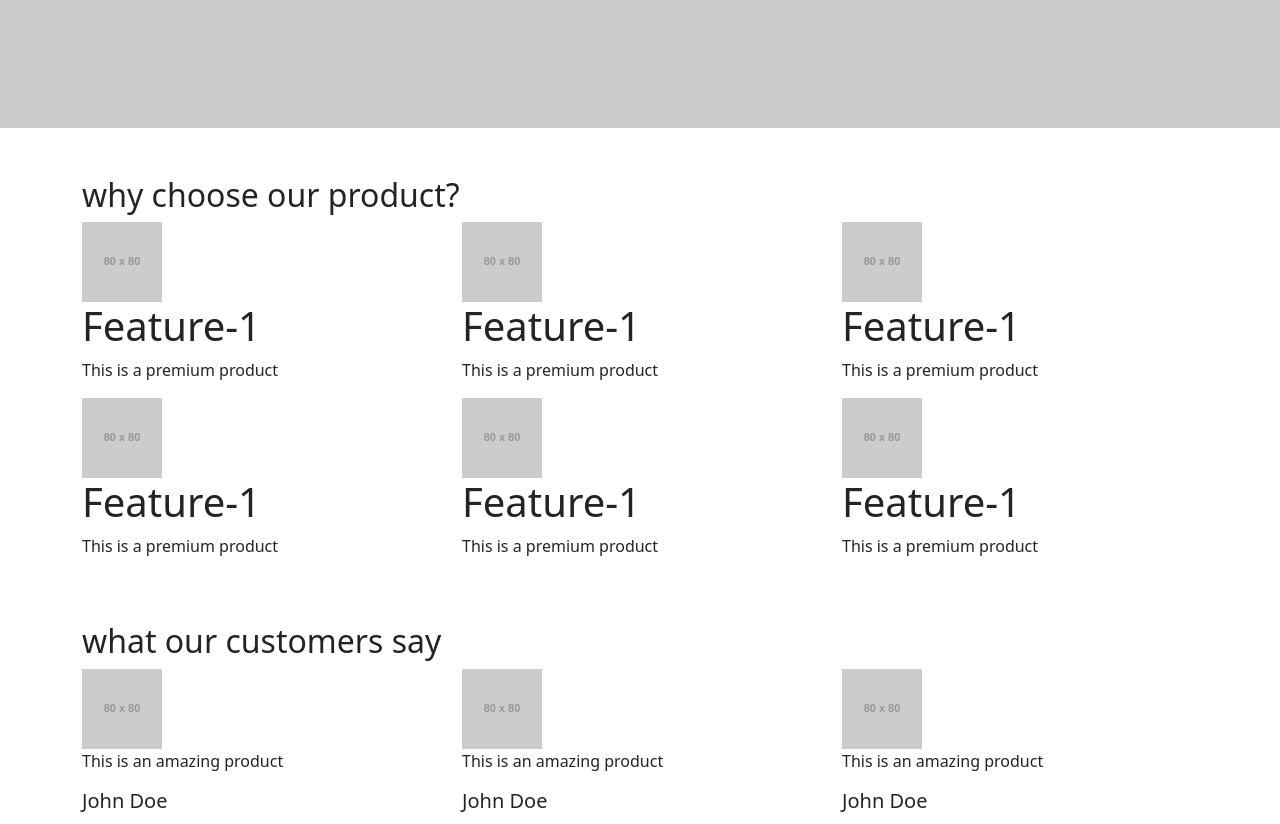
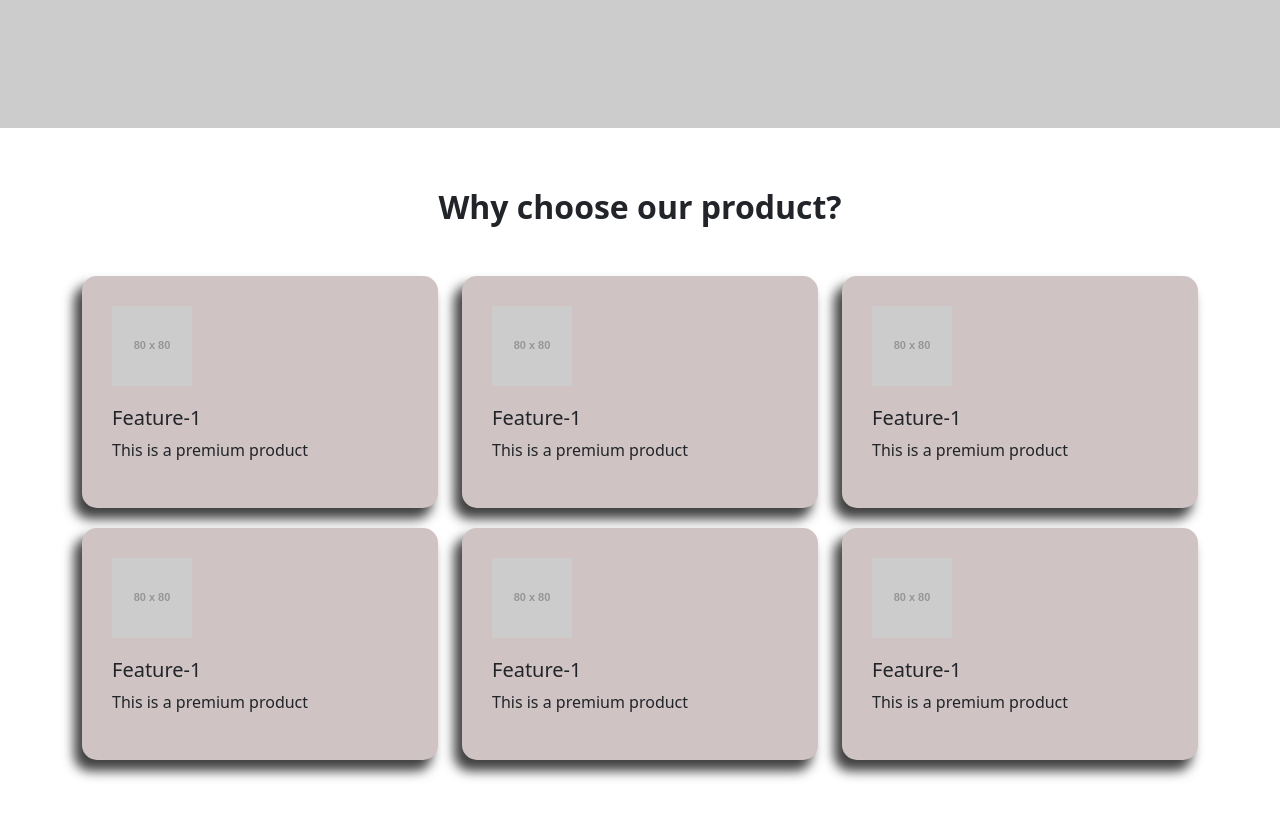
Before and after one commit to wizcode2100/Class11-Bootstrap-03, a plain HTML site: page index.html in a window 1280 px wide. Shown: the part 460-1284 px from the top of the page. Drawn offline with nearby package versions, Linux system fonts and the light colour scheme; placeholder pictures from the web are drawn by us.

Commit message:
in progress

```diff
--- a/index.html
+++ b/index.html
@@ -35,54 +35,54 @@
 
     <!--Product Features Start-->
 
-    <section class="mt-5">
+    <section class="features-section">
         <div Class="container">
-            <h2>why choose our product?</h2>
+            <h2>Why choose our product?</h2>
             <div class="row">
                 <div class="col-12 col-sm-12 col- md-4 col-lg-4 ">
-                    <div>
+                    <div class="feature-card">
                         <img src="https://placehold.co/80x80">
-                        <h1>Feature-1</h1>
+                        <h5>Feature-1</h5>
                         <p>This is a premium product</p>
                     </div>
 
                 </div>
                 <div class="col-12 col-sm-12 col- md-4 col-lg-4 ">
-                    <div>
+                    <div class="feature-card">
                         <img src="https://placehold.co/80x80">
-                        <h1>Feature-1</h1>
+                        <h5>Feature-1</h5>
                         <p>This is a premium product</p>
                     </div>
 
                 </div>
                 <div class="col-12 col-sm-12 col- md-4 col-lg-4 ">
-                    <div>
+                    <div class="feature-card">
                         <img src="https://placehold.co/80x80">
-                        <h1>Feature-1</h1>
+                        <h5>Feature-1</h5>
                         <p>This is a premium product</p>
                     </div>
 
                 </div>
                 <div class="col-12 col-sm-12 col- md-4 col-lg-4 ">
-                    <div>
+                    <div class="feature-card">
                         <img src="https://placehold.co/80x80">
-                        <h1>Feature-1</h1>
+                        <h5>Feature-1</h5>
                         <p>This is a premium product</p>
                     </div>
 
                 </div>
                 <div class="col-12 col-sm-12 col- md-4 col-lg-4 ">
-                    <div>
+                    <div class="feature-card">
                         <img src="https://placehold.co/80x80">
-                        <h1>Feature-1</h1>
+                        <h5>Feature-1</h5>
                         <p>This is a premium product</p>
                     </div>
 
                 </div>
                 <div class="col-12 col-sm-12 col- md-4 col-lg-4 ">
-                    <div>
+                    <div class="feature-card">
                         <img src="https://placehold.co/80x80">
-                        <h1>Feature-1</h1>
+                        <h5>Feature-1</h5>
                         <p>This is a premium product</p>
                     </div>
 
--- a/style.css
+++ b/style.css
@@ -57,3 +57,39 @@
     background-color: green;
     color: white;
 }
+
+.features-section{
+
+padding: 60px 0px;
+}
+
+.features-section h2{
+
+    text-align: center;
+    margin-bottom: 50px;
+    font-weight: 600;
+}
+
+.feature-card{
+
+    padding: 30px;
+    background-color: #CFC3C3;
+    border-radius: 15px;
+    margin-bottom: 20px;
+    box-shadow: -7px 10px 12px 1px rgba(0,0,0,0.75);
+    transition: transform 0.5s ease;
+}
+
+.feature-card:hover{
+
+    transform: translate(-20px);
+}
+
+.feature-card img{
+    height: 80px;
+    width: 80px;
+    margin-bottom: 20px;
+
+
+
+}
```
